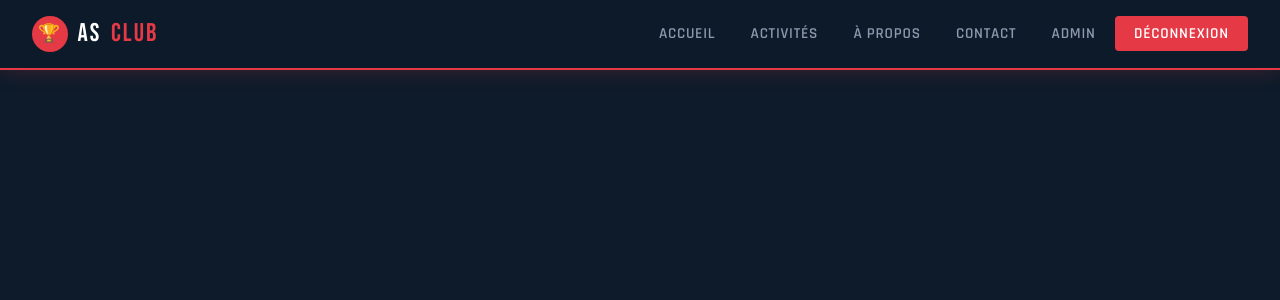
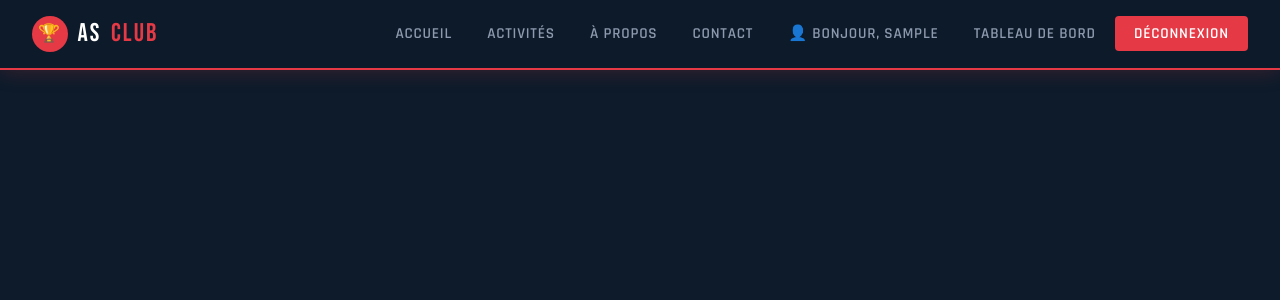
Before and after one commit to ysalim152/hourasports, a PHP site: page /includes/header.php in a window 1280 px wide. Shown: the top 300 px of the page. Run offline with PHP 8.4, Linux system fonts and the light colour scheme; the visitor is signed in with stand-in values (Sample User, id 1).

Commit message:
Update header.php

```diff
--- a/includes/header.php
+++ b/includes/header.php
@@ -43,13 +43,22 @@ $rootPath   = $rootPath   ?? '../';
     <li><a href="<?= $rootPath ?>public/activites.html" class="<?= $activePage==='activites'?'active':'' ?>">Activités</a></li>
     <li><a href="<?= $rootPath ?>public/apropos.html" class="<?= $activePage==='apropos'?'active':'' ?>">À Propos</a></li>
     <li><a href="<?= $rootPath ?>public/contact.html" class="<?= $activePage==='contact'?'active':'' ?>">Contact</a></li>
+
     <?php if (isset($_SESSION['user_id'])): ?>
-      <?php if ($_SESSION['user_role'] === 'admin' || $_SESSION['user_role'] === 'coach'): ?>
-        <li><a href="<?= $rootPath ?>public/admin/dashboard.html">Admin</a></li>
-      <?php endif; ?>
-      <li><a href="<?= $rootPath ?>public/auth/logout.php" class="nav-cta">Déconnexion</a></li>
+        <?php
+            $userPrenom = htmlspecialchars($_SESSION['user_prenom'] ?? 'Membre');
+            $userRole = $_SESSION['user_role'] ?? 'visiteur';
+            $espaceUrl = ($userRole === 'admin' || $userRole === 'coach')
+                ? "{$rootPath}public/admin/profil.html"
+                : "{$rootPath}public/espace-membre.html";
+        ?>
+        <li><a href="<?= $espaceUrl ?>">👤 Bonjour, <?= $userPrenom ?></a></li>
+        <?php if ($userRole === 'admin' || $userRole === 'coach'): ?>
+            <li><a href="<?= $rootPath ?>public/admin/dashboard.html">Tableau de bord</a></li>
+        <?php endif; ?>
+        <li><a href="<?= $rootPath ?>public/auth/logout.php" class="nav-cta">Déconnexion</a></li>
     <?php else: ?>
-      <li><a href="<?= $rootPath ?>public/auth/login.html" class="nav-cta">Connexion</a></li>
+        <li><a href="<?= $rootPath ?>public/auth/login.html" class="nav-cta">Connexion</a></li>
     <?php endif; ?>
   </ul>
 
```
